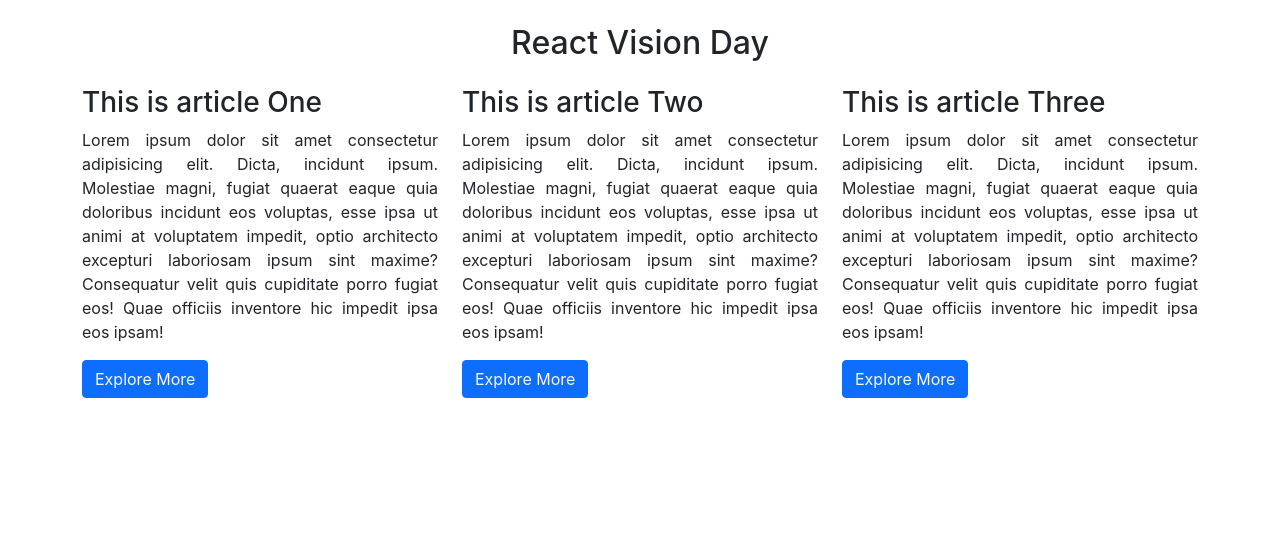
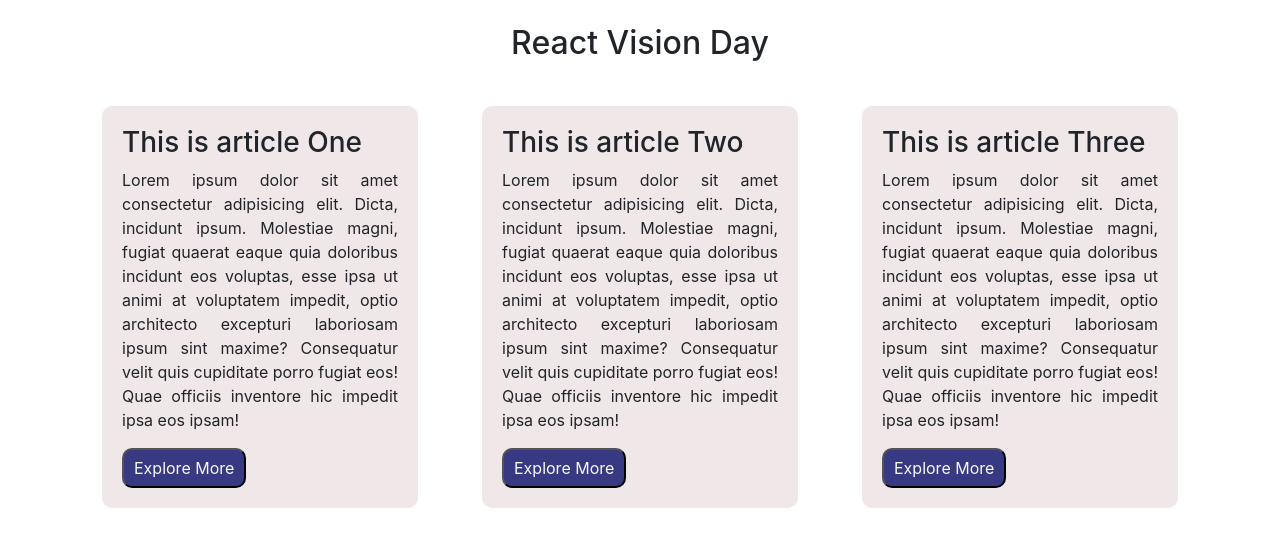
Before and after one commit to EmtiazHossainE2/milestone-8-react, a React (Create React App) app in the folder react-vision/: page / in a window 1280 px wide. Shown: the top 546 px of the page. Built offline with nearby package versions, Linux system fonts and the light colour scheme.

Commit message:
react className useing done

```diff
--- a/react-vision/src/components/Article/Article.css
+++ b/react-vision/src/components/Article/Article.css
@@ -1,3 +1,23 @@
+:root {
+    --btn-color : rgb(235, 20, 20) ;
+    --btn-bg   : rgb(56, 57, 131) ;
+}
+
+
+.blog{
+    background-color: rgb(240, 232, 232);
+    padding: 20px;
+    margin: 20px;
+    border-radius: 10px;
+
+}
 article p {
     text-align: justify;
-  }
+}
+article .btn-style {
+    cursor: pointer;
+    background-color: var(--btn-bg);
+    border-color: none ;
+    border-radius: 10px;
+    padding: 6px 10px;
+}
--- a/react-vision/src/components/Article/Article.js
+++ b/react-vision/src/components/Article/Article.js
@@ -8,24 +8,24 @@ const Article = () => {
             <div className="container">
                 <div className="row">
                     <div className="col-md-4">
-                        <article>
+                        <article className='blog'>
                             <h3>This is article {ArticleNum[0]}</h3>
                             <p className='text-justify'>Lorem ipsum dolor sit amet consectetur adipisicing elit. Dicta, incidunt ipsum. Molestiae magni, fugiat quaerat eaque quia doloribus incidunt eos voluptas, esse ipsa ut animi at voluptatem impedit, optio architecto excepturi laboriosam ipsum sint maxime? Consequatur velit quis cupiditate porro fugiat eos! Quae officiis inventore hic impedit ipsa eos ipsam!</p>
-                            <button className="btn btn-primary "> <a href="http://google.com" target="_blank" rel="noopener noreferrer" className='text-light text-decoration-none'>Explore More</a></button>
+                            <button className=" btn-style"> <a href="http://google.com" target="_blank" rel="noopener noreferrer" className='text-light text-decoration-none'>Explore More</a></button>
                         </article>
                     </div>
                     <div className="col-md-4">
-                        <article>
+                        <article className='blog'>
                             <h3>This is article {ArticleNum[1]}</h3>
                             <p className='text-justify'>Lorem ipsum dolor sit amet consectetur adipisicing elit. Dicta, incidunt ipsum. Molestiae magni, fugiat quaerat eaque quia doloribus incidunt eos voluptas, esse ipsa ut animi at voluptatem impedit, optio architecto excepturi laboriosam ipsum sint maxime? Consequatur velit quis cupiditate porro fugiat eos! Quae officiis inventore hic impedit ipsa eos ipsam!</p>
-                            <button className="btn btn-primary "> <a href="http://google.com" target="_blank" rel="noopener noreferrer" className='text-light text-decoration-none'>Explore More</a></button>
+                            <button className=" btn-style"> <a href="http://google.com" target="_blank" rel="noopener noreferrer" className='text-light text-decoration-none'>Explore More</a></button>
                         </article>
                     </div>
                     <div className="col-md-4">
-                        <article>
+                        <article className='blog'>
                             <h3>This is article {ArticleNum[2]}</h3>
                             <p className='text-justify'>Lorem ipsum dolor sit amet consectetur adipisicing elit. Dicta, incidunt ipsum. Molestiae magni, fugiat quaerat eaque quia doloribus incidunt eos voluptas, esse ipsa ut animi at voluptatem impedit, optio architecto excepturi laboriosam ipsum sint maxime? Consequatur velit quis cupiditate porro fugiat eos! Quae officiis inventore hic impedit ipsa eos ipsam!</p>
-                            <button className="btn btn-primary "> <a href="http://google.com" target="_blank" rel="noopener noreferrer" className='text-light text-decoration-none'>Explore More</a></button>
+                            <button className=" btn-style"> <a href="http://google.com" target="_blank" rel="noopener noreferrer" className='text-light text-decoration-none'>Explore More</a></button>
                         </article>
                     </div>
                 </div>
--- /dev/null
+++ b/react-vision/src/custom-css/Custom.css
@@ -0,0 +1,4 @@
+:root {
+    --btn-color : rgb(235, 20, 20) ;
+    --btn-bg   : rgb(56, 57, 131) ;
+}
```
